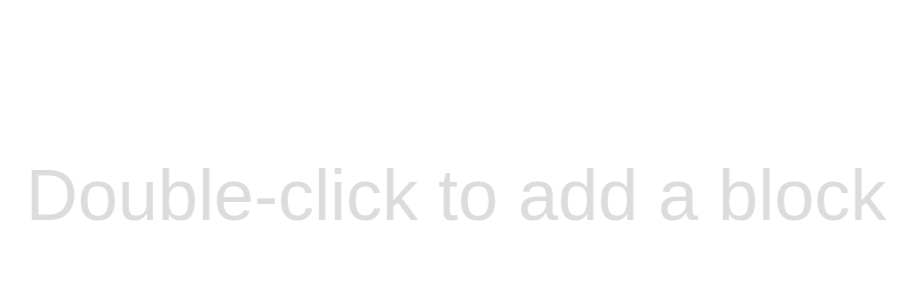
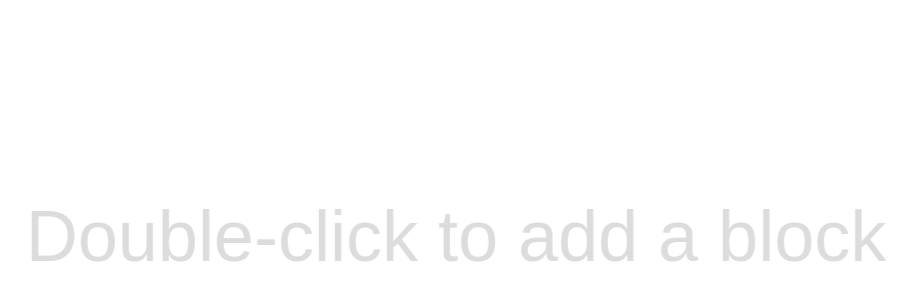
Before and after one commit to fortymorgan/draggable-rectangles-with-links, a React app: page / in a window 1280 px wide. Shown: the part 164-464 px from the top of the page, without its empty margins (184-1101 px from the left). Built offline with nearby package versions, Linux system fonts and the light colour scheme.

Commit message:
Change info transform height

```diff
--- a/src/components/App.jsx
+++ b/src/components/App.jsx
@@ -40,7 +40,7 @@ export default class App extends Component {
       top: innerHeight / 2,
       left: innerWidth / 2,
       userSelect: 'none',
-      transform: 'translate(-50%,-100%)',
+      transform: 'translate(-50%,-50%)',
       whiteSpace: 'nowrap',
     }
 
```
